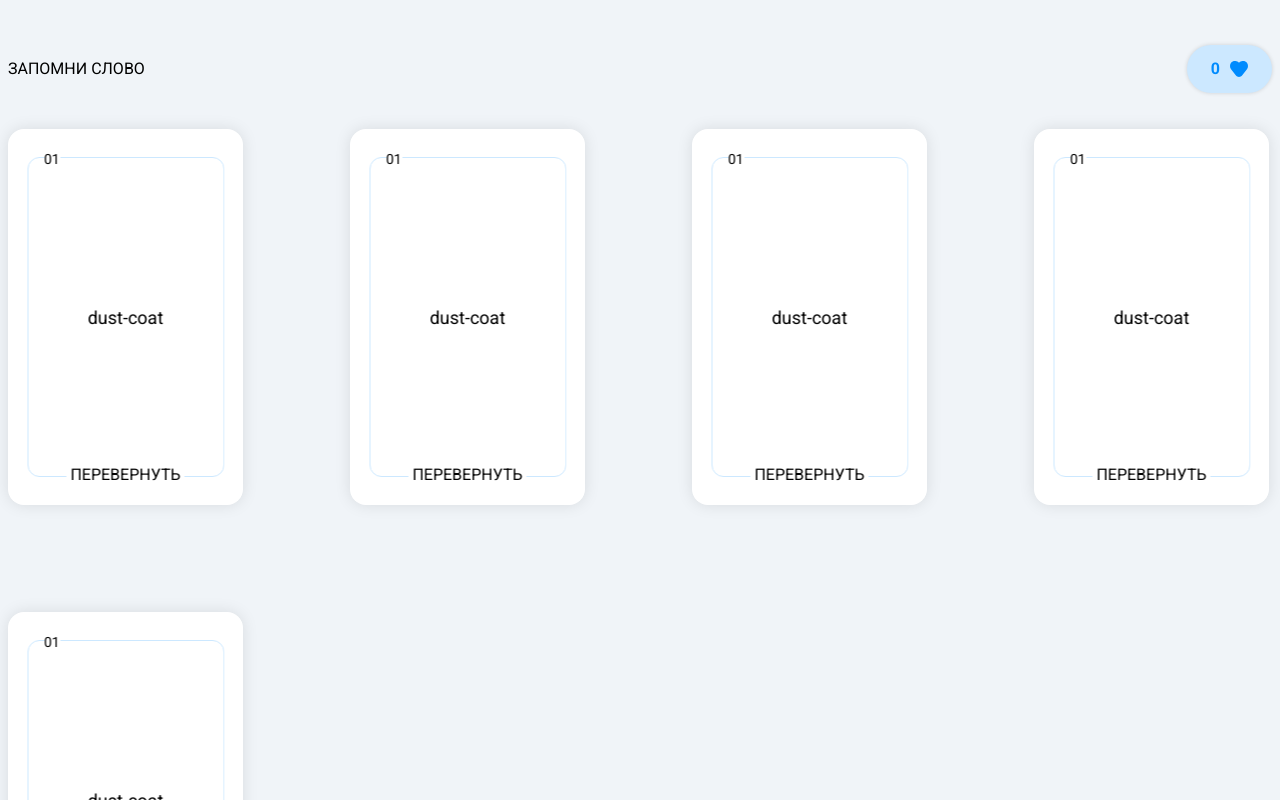
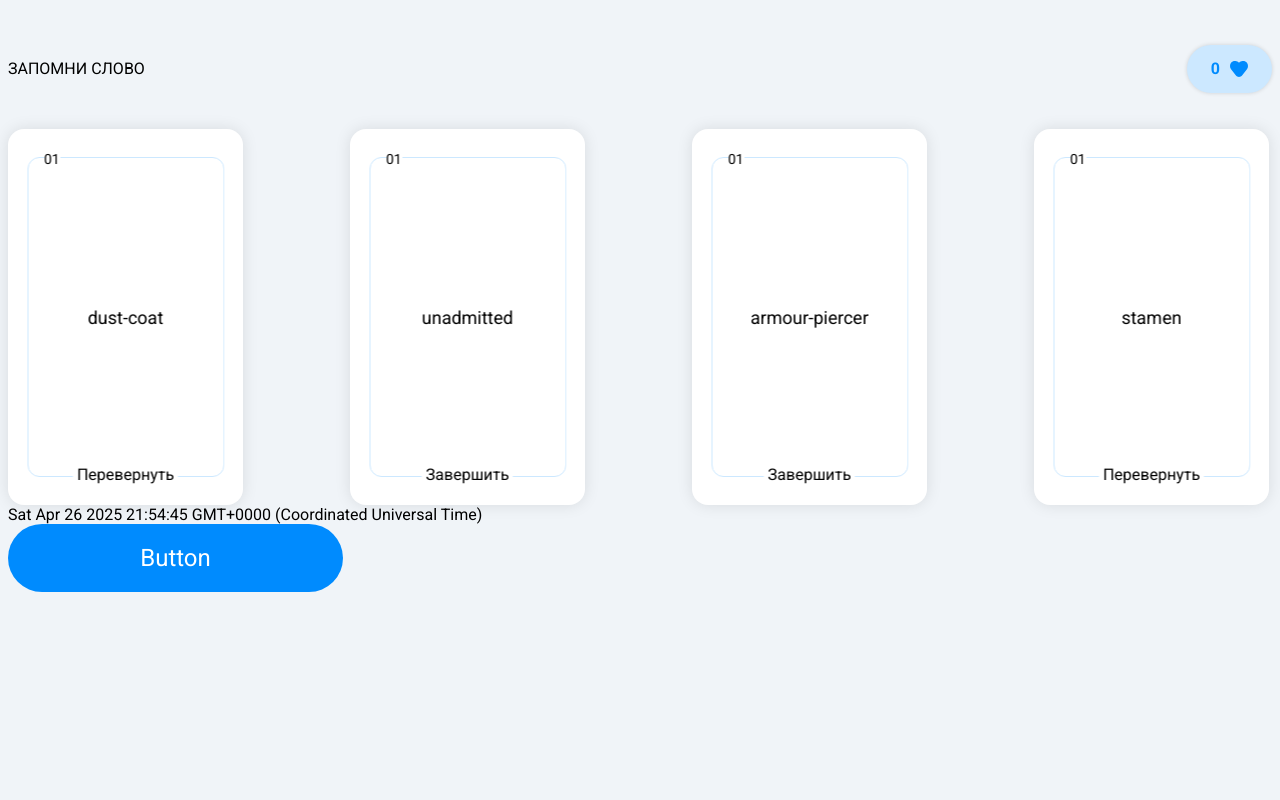
Before and after one commit to evilowl4715/vue-dz, a Vue app: page / in a window 1280 px wide. Shown: the top 800 px of the page. Built offline with nearby package versions, Linux system fonts and the light colour scheme.

Commit message:
5-temlates

```diff
--- a/src/App.vue
+++ b/src/App.vue
@@ -1,6 +1,6 @@
 <script setup>
 let date = new Date();
-import { ref } from "vue";
+import { computed, ref } from "vue";
 import Button from "./components/Button.vue";
 import Card from "./components/card.vue";
 import Score from "./components/Score.vue";
@@ -9,23 +9,44 @@ let btnBg = "red";
 const score = ref(0);
 
 const data = ref({
-	wordFirst: "dust-coat",
-	wordLast: "пыльник",
-	actionFront: "ПЕРЕВЕРНУТЬ",
-	actionBack: "ЗАВЕРШЕНО",
-	state: "closed",
+	word: "dust-coat",
+	translation: "пыльник",
+	state: "Перевернуть",
 	status: "pending",
 });
 
-const cards = ref(
-	Array.from({ length: 5 }, () => ({
-		reverted: false,
-	}))
-);
+const dataModified = computed(() => {
+	return [
+		{
+			word: "dust-coat",
+			translation: "пыльник",
+			state: "Перевернуть",
+			status: "pending",
+		},
+		{
+			word: "unadmitted",
+			translation: "непризнанный",
+			state: "Завершить",
+			status: "fail",
+		},
+		{
+			word: "armour-piercer",
+			translation: "бронебойный",
+			state: "Завершить",
+			status: "success",
+		},
+		{
+			word: "stamen",
+			translation: "тычинка",
+			state: "Перевернуть",
+			status: "pending",
+		},
+	];
+});
 
 function turnOverCard(index) {
-	cards.value[index].reverted = !cards.value[index].reverted;
-	score.value += cards.value[index].reverted ? 1 : -1;
+	dataModified.value[index].reverted = !dataModified.value[index].reverted;
+	score.value += dataModified.value[index].reverted ? 1 : -1;
 }
 </script>
 
@@ -42,12 +63,13 @@ function turnOverCard(index) {
 		<div class="container">
 			<div class="cards">
 				<Card
-					v-for="(card, index) in cards"
+					v-for="(card, index) in dataModified"
 					:key="index"
 					:reverted="card.reverted"
-					:word="card.reverted ? data.wordLast : data.wordFirst"
-					:action-front="data.actionFront"
-					:action-back="data.actionBack"
+					:state="card.state"
+					:status="card.status"
+					:word="card.word"
+					:translation="card.translation"
 					@turn-over-card="() => turnOverCard(index)"
 				/>
 			</div>
--- a/src/components/Card.vue
+++ b/src/components/Card.vue
@@ -1,5 +1,5 @@
 <script setup>
-const { word, actionFront, actionBack } = defineProps({
+const { word, translation, state, status } = defineProps({
 	word: {
 		type: String,
 		default: "нету слова",
@@ -8,19 +8,11 @@ const { word, actionFront, actionBack } = defineProps({
 		type: String,
 		default: "нету слова",
 	},
-	actionFront: {
-		type: String,
-		default: "ПЕРЕВЕРНУТЬ",
-	},
-	actionBack: {
-		type: String,
-		default: "ЗАВЕРШИТЬ",
-	},
 	reverted: { type: Boolean, default: false },
 	state: {
 		type: String,
-		default: "closed",
-		validator: (val) => ["closed", "opened"].includes(val),
+		default: "Перевернуть",
+		validator: (val) => ["Завершить", "Перевернуть"].includes(val),
 	},
 	status: {
 		type: String,
@@ -38,33 +30,76 @@ const emit = defineEmits({
 function turnOverCard() {
 	emit("turnOverCard", {
 		word: word,
-		actionFront: actionFront,
-		actionBack: actionBack,
+		translation: translation,
+		state: state,
+		status: status,
 	});
 }
 </script>
 
 <template>
-	<div class="card" :class="{ reverted: reverted }">
-		<div class="card__block card-front">
+	<div class="card" :class="reverted ? 'reverted' : ''">
+		<div v-show="!reverted" class="card__block card-front">
 			<div class="card__number">01</div>
 			<div class="card__word">
 				{{ word }}
 			</div>
 			<div class="card__bottom">
 				<div class="card__action" @click="turnOverCard()">
-					{{ actionFront }}
+					{{ state }}
 				</div>
 			</div>
 		</div>
 
-		<div class="card__block card-back">
+		<div v-show="reverted" class="card__block card-back">
+			<div v-show="status === 'fail'">
+				<svg
+					width="48"
+					height="48"
+					viewBox="0 0 48 48"
+					fill="none"
+					xmlns="http://www.w3.org/2000/svg"
+				>
+					<path
+						fill-rule="evenodd"
+						clip-rule="evenodd"
+						d="M30.922 28.778L28.8 30.9L23.998 26.102L19.198 30.894L17.078 28.772L21.876 23.982L17.078 19.186L19.2 17.064L24 21.862L28.802 17.068L30.922 19.192L26.122 23.982L30.922 28.778ZM24 4.5C13.248 4.5 4.5 13.248 4.5 24C4.5 34.752 13.248 43.5 24 43.5C34.752 43.5 43.5 34.752 43.5 24C43.5 13.248 34.752 4.5 24 4.5Z"
+						fill="#D00303"
+					/>
+				</svg>
+			</div>
+			<div v-show="status === 'success'">
+				<svg
+					width="36"
+					height="36"
+					viewBox="0 0 36 36"
+					fill="none"
+					xmlns="http://www.w3.org/2000/svg"
+				>
+					<path
+						fill-rule="evenodd"
+						clip-rule="evenodd"
+						d="M19.8129 24.1071L19.416 24.8105H17.8652L17.3982 24.1902C17.3705 24.1477 14.6252 20.0455 11.0769 17.8006L9.90462 17.0622L11.3852 14.7212L12.5538 15.4597C15.1108 17.0751 17.2338 19.4345 18.4855 21.0092C20.4517 18.0462 25.056 11.8745 32.1175 6.86954C28.8185 2.69354 23.7212 0 18 0C8.07508 0 0 8.07508 0 18C0 27.9249 8.07508 36 18 36C27.9249 36 36 27.9249 36 18C36 14.7932 35.1471 11.7877 33.672 9.17723C24.7495 15.5391 19.8665 24.0129 19.8129 24.1071Z"
+						fill="#09BB00"
+					/>
+				</svg>
+			</div>
 			<div class="card__number">01</div>
 			<div class="card__word">
-				{{ word }}
+				{{ translation }}
 			</div>
 			<div class="card__bottom">
-				<div class="card__action" @click="turnOverCard()">{{ actionBack }}</div>
+				<div v-show="status == 'pending'" class="card__action">
+					<button>нет</button>
+					<button>да</button>
+				</div>
+				<div
+					v-show="status !== 'pending'"
+					class="card__action"
+					@click="turnOverCard()"
+				>
+					{{ state }}
+				</div>
 			</div>
 		</div>
 	</div>
```
